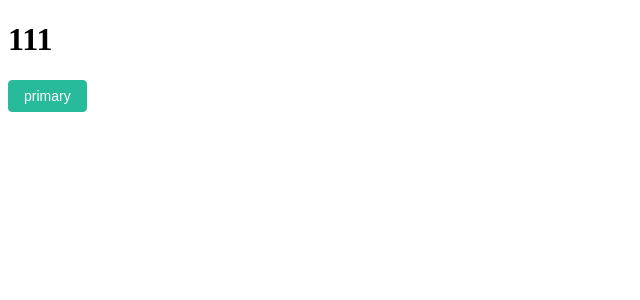
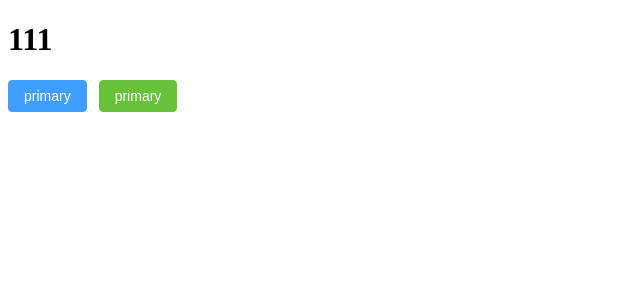
Before and after one commit to linjiang22/fresh-Shop, a Vue app: page / in a window 1280 px wide. Shown: the top 300 px of the page, without its empty margins (0-640 px from the left). Built offline with nearby package versions, Linux system fonts and the light colour scheme.

Commit message:
fix: 修复自定义主题

```diff
--- a/src/App.vue
+++ b/src/App.vue
@@ -1,6 +1,7 @@
 <template>
   <Test></Test>
   <el-button type="primary">primary</el-button>
+  <el-button type="success">primary</el-button>
 </template>
 
 <script setup lang="js">
--- a/src/main.js
+++ b/src/main.js
@@ -1,4 +1,4 @@
-import "@/styles/element/index.scss";
+// import "@/styles/element/index.scss";
 import { createApp } from "vue";
 import App from "./App.vue";
 import ElementPlus from "element-plus";
--- a/src/styles/element/index.scss
+++ b/src/styles/element/index.scss
@@ -1,8 +1,25 @@
 @forward "element-plus/theme-chalk/src/common/var.scss" with (
   $colors: (
     "primary": (
+      // 主色
       "base": #27ba9b,
+    ),
+    "success": (
+      // 成功色
+      "base": #1dc779,
+    ),
+    "warning": (
+      // 警告色
+      "base": #ffb302,
+    ),
+    "danger": (
+      // 危险色
+      "base": #e26237,
+    ),
+    "error": (
+      // 错误色
+      "base": #cf4444,
     ),
   )
 );
-@use "element-plus/theme-chalk/src/index.scss" as *;
+// @use "element-plus/theme-chalk/src/index.scss" as *;
--- a/vite.config.js
+++ b/vite.config.js
@@ -31,7 +31,7 @@ export default defineConfig({
     preprocessorOptions: {
       scss: {
         // 自动导入定制化样式文件进行样式覆盖
-        // additionalData: `@use "@/styles/element/index.scss" as *;`,
+        additionalData: `@use "@/styles/element/index.scss" as *;`,
       },
     },
   },
```
